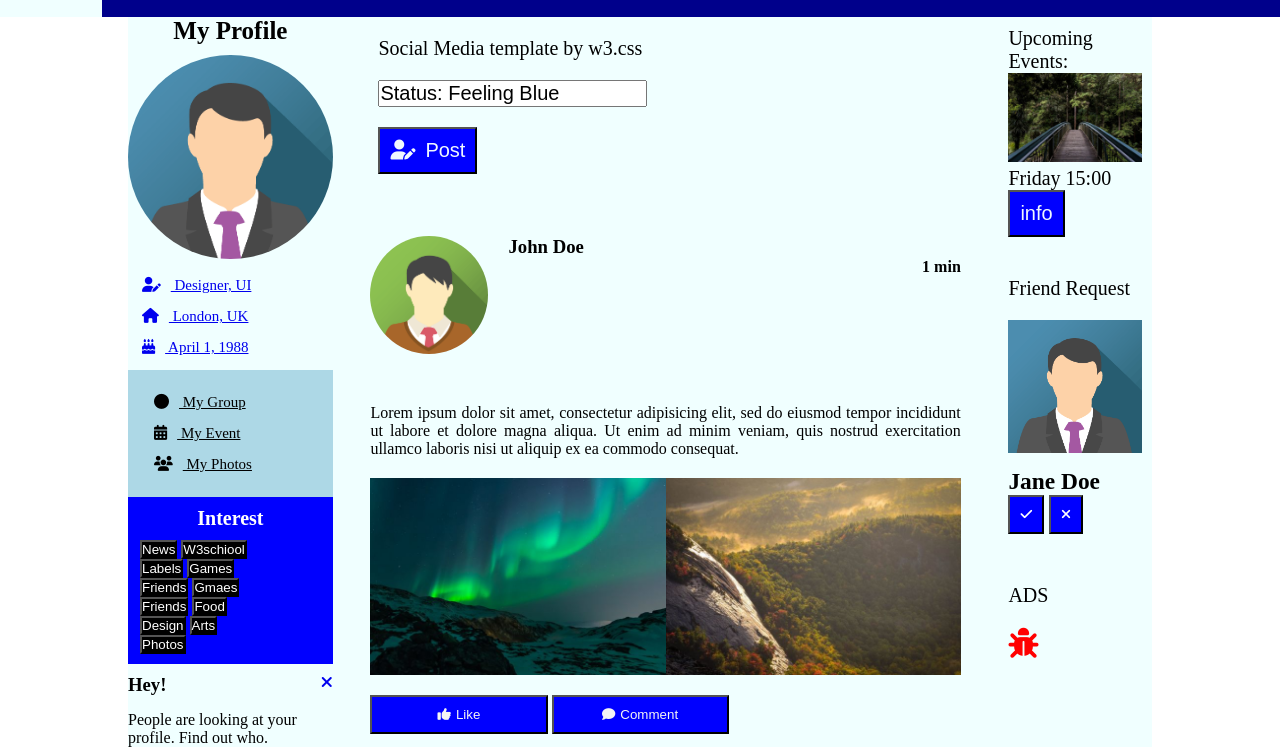
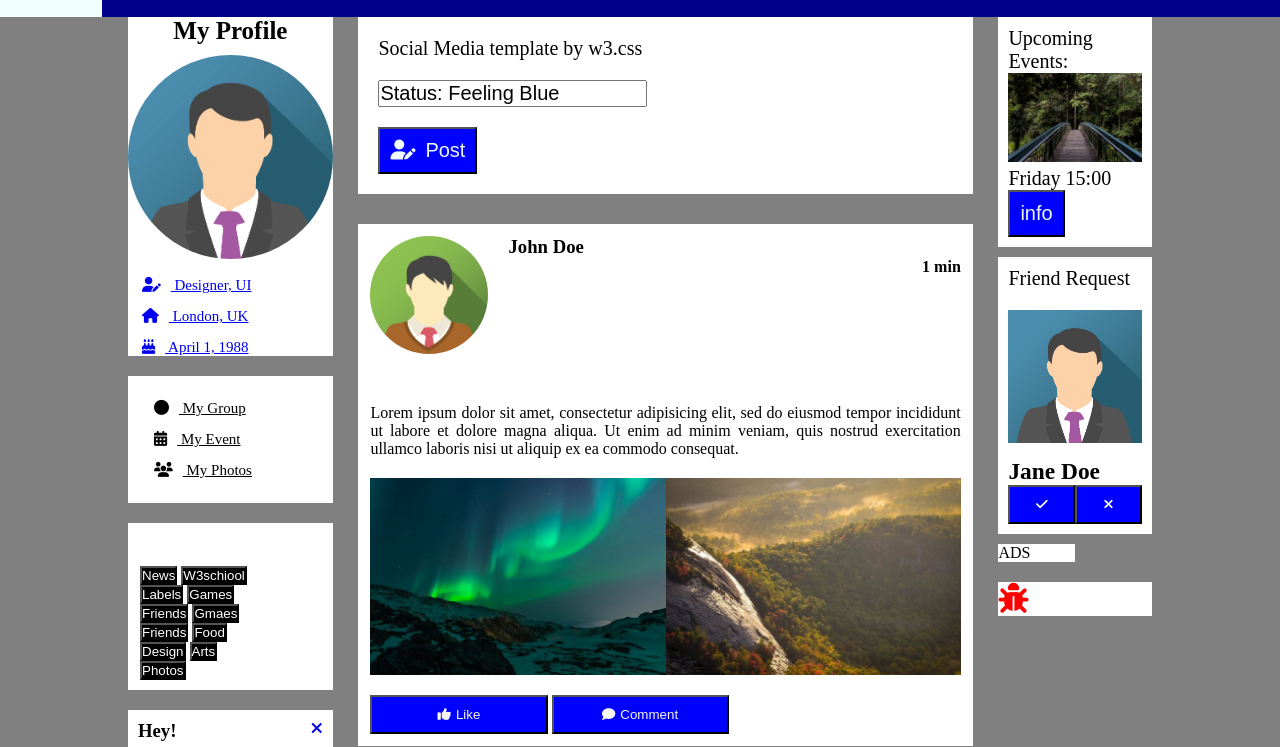
Before and after one commit to Rana2324/scial-media, a plain HTML site: page index.html in a window 1280 px wide. Shown: the part 53-800 px from the top of the page. Drawn offline with Linux system fonts and the light colour scheme.

Commit message:
social meda section design

```diff
--- a/index.html
+++ b/index.html
@@ -131,7 +131,9 @@
 
 
                 <div class="mtext">
-                    <p>Lorem ipsum dolor sit amet, consectetur adipisicing elit, sed do eiusmod tempor incididunt ut labore et dolore magna aliqua. Ut enim ad minim veniam, quis nostrud exercitation ullamco laboris nisi ut aliquip ex ea commodo consequat.</p>
+                    <p>Lorem ipsum dolor sit amet, consectetur adipisicing elit, sed do eiusmod tempor incididunt ut
+                        labore et dolore magna aliqua. Ut enim ad minim veniam, quis nostrud exercitation ullamco
+                        laboris nisi ut aliquip ex ea commodo consequat.</p>
                 </div>
                 <div class="mimg">
                     <img src="/img/lights1.jpg">
@@ -150,7 +152,9 @@
                     <p>16 min</p>
                 </div>
                 <div class="mtext">
-                    <p>Lorem ipsum dolor sit amet, consectetur adipisicing elit, sed do eiusmod tempor incididunt ut labore et dolore magna aliqua. Ut enim ad minim veniam, quis nostrud exercitation ullamco laboris nisi ut aliquip ex ea commodo consequat.</p>
+                    <p>Lorem ipsum dolor sit amet, consectetur adipisicing elit, sed do eiusmod tempor incididunt ut
+                        labore et dolore magna aliqua. Ut enim ad minim veniam, quis nostrud exercitation ullamco
+                        laboris nisi ut aliquip ex ea commodo consequat.</p>
                 </div>
                 <div class="lcbt">
                     <button><i class="fa fa-thumbs-up"></i>Like</button>
@@ -168,7 +172,9 @@
                     <img src="/img/nature2.jpg">
                 </div>
                 <div class="mtext">
-                    <p>Lorem ipsum dolor sit amet, consectetur adipisicing elit, sed do eiusmod tempor incididunt ut labore et dolore magna aliqua. Ut enim ad minim veniam, quis nostrud exercitation ullamco laboris nisi ut aliquip ex ea commodo consequat.</p>
+                    <p>Lorem ipsum dolor sit amet, consectetur adipisicing elit, sed do eiusmod tempor incididunt ut
+                        labore et dolore magna aliqua. Ut enim ad minim veniam, quis nostrud exercitation ullamco
+                        laboris nisi ut aliquip ex ea commodo consequat.</p>
                 </div>
                 <div class="lcbt">
                     <button><i class="fa fa-thumbs-up"></i>Like</button>
@@ -212,14 +218,14 @@
                     <button><i class="fa fa-times"></i></button>
                 </div>
             </div>
-            <div class="ads">
+
             <div class="adstext">
                 <p>ADS</p>
             </div>
             <div class="dibug">
                 <a href="#"><i class="fa fa-bug"></i></a>
             </div>
-            </div>
+
 
         </div>
         <!-- righttsidebar end here -->
--- a/style.css
+++ b/style.css
@@ -3,6 +3,9 @@
     padding: 0px;
     outline: 0px;
     box-sizing: border-box;
+}
+body{
+    background-color: gray;
 }
 /*navbar start here*/
 .navbar{
@@ -84,7 +87,7 @@
     width: 80%;
     height: 100%;
     margin: auto;
-    background-color: azure;
+
     overflow: hidden;
 }
 /*content end here*/
@@ -98,6 +101,8 @@
 }
 .myprofile{
     width: 100%;
+     background-color: white;
+    margin-bottom: 20px;
 
 
 
@@ -130,6 +135,8 @@
     width: 100%;
     background-color: lightblue;
     padding: 10px 12px;
+     background-color: white;
+    margin-bottom: 20px;
 }
 .mydaily a{
      display: block;
@@ -143,8 +150,9 @@
 .interest{
     width: 100%;
     padding: 10px 12px;
-    background-color: blue;
-    margin-bottom: 10px;
+     background-color: white;
+    margin-bottom: 20px;
+
 }
 .interest h3{
     text-align: center;
@@ -159,6 +167,9 @@
 }
 .massage{
     width: 100%;
+     background-color: white;
+    margin-bottom: 20px;
+    padding: 10px;
 }
 .micons a {
     float: right;
@@ -178,10 +189,16 @@
      margin-right: 2.5%;
     float: left;
 }
+.post{
+    background-color: white;
+    margin-bottom: 10px;
+}
 .postsub{
     width: 100%;
     padding: 12px;
     margin-top: 30px;
+     background-color: white;
+    margin-bottom: 10px;
 }
 
 .name{
@@ -272,6 +289,8 @@
     padding: 10px;
     font-size: 20px;
     margin-bottom: 20px;
+     background-color: white;
+    margin-bottom: 10px;
 }
 .infoimg {
     width: 100%;
@@ -291,6 +310,9 @@
     padding: 10px;
     margin-bottom: 30px;
     font-size: 20px;
+     background-color: white;
+    margin-bottom: 10px;
+    overflow: hidden;
 
 }
 .text p{
@@ -303,24 +325,30 @@
 .photo img{
     width: 100%;
 }
+.friendbt{
+    width: 100%;
+    background-color: white;
+}
 
 .friendbt button{
-
+    width: 50%;
     background-color: blue;
     color: white;
     padding: 10px;
+   float: left;
+
 }
 
-.ads{
-    width: 100%;
-    padding: 10px;
+
+.adstext{
+    background-color: white;
+    width: 50%;
 }
-.adstext{
-    font-size: 20px;
-    margin-bottom: 20px;
-}
+
 .dibug{
     font-size: 30px;
+     background-color: white;
+    margin-top: 20px;
 
 }
 .dibug a i{
```
Lines whose indentation alone changed are shown as unchanged.
